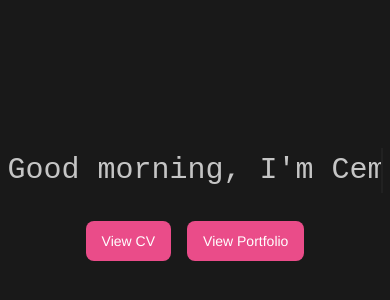
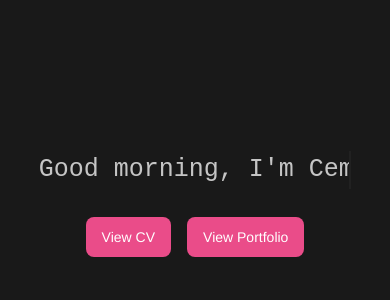
Before and after one commit to cemratip/Portfolio-Website, a React (Create React App) app: page / in a window 390 px wide. Shown: the part 218-518 px from the top of the page. Built offline with nearby package versions, Linux system fonts and the light colour scheme.

Commit message:
fixing main page text size for mobile

```diff
--- a/src/Main.js
+++ b/src/Main.js
@@ -23,10 +23,10 @@ export default function Main() {
     return (
         <div className='min-h-screen flex flex-col space-y-7 justify-center items-center'>
             {timeOfDay==='morning' | timeOfDay==='evening' &&
-                <p className='mainMessage anim-typewriter-morning-evening'>Good {timeOfDay}, I'm Cem.</p>
+                <p className='mainMessage anim-typewriter-morning-evening text-[25px] md:text-[40px] lg:text-[40px]'>Good {timeOfDay}, I'm Cem.</p>
             }
             {timeOfDay==='afternoon' &&
-                <p className='mainMessage anim-typewriter-afternoon'>Good {timeOfDay}, I'm Cem.</p>
+                <p className='mainMessage anim-typewriter-afternoon text-[25px] md:text-[40px] lg:text-[40px]'>Good {timeOfDay}, I'm Cem.</p>
             }
             <div className='space-x-4'>
                 <button className='viewBtn'><a href={cv}>View CV</a></button>
--- a/src/main.css
+++ b/src/main.css
@@ -15,7 +15,6 @@
 .mainMessage {
     font-family: 'Anonymous Pro', monospace;
     color: #C5C5C5;
-    font-size: 30px;
     text-align: center;
     border-right: 2px solid rgba(255,255,255,.75);
     white-space: nowrap;
```
